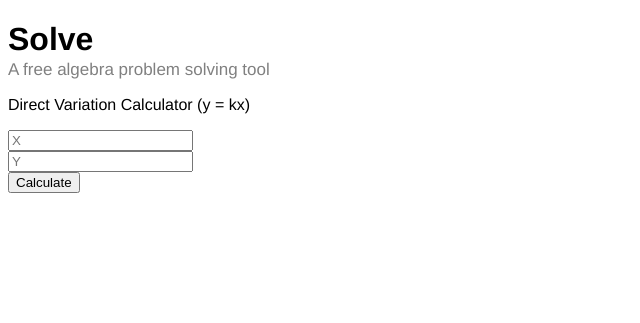
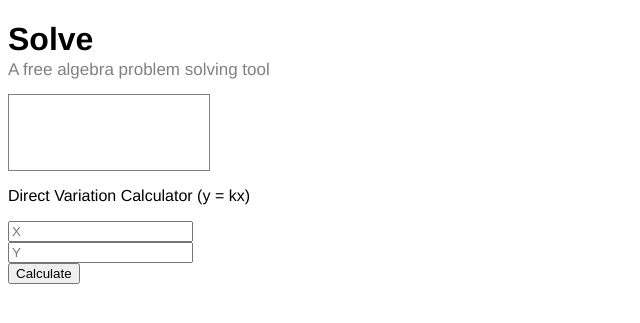
Before and after one commit to imryan/imryan.github.io, a Jekyll site: the page built from solve/index.html, in a window 1280 px wide. Shown: the top 323 px of the page, without its empty margins (0-640 px from the left). Built offline with Jekyll 4.4.1, drawn with Linux system fonts in a browser that asks for light colours; Markdown is read by kramdown in place of the engine named in the settings.

Commit message:
Added result box

```diff
--- a/solve/index.html
+++ b/solve/index.html
@@ -42,7 +42,7 @@ function solveVariation() {
 
 </script>
 
-<div id="dvResults"></div>
+<div id="dvResults" style="width:200px;height:75px;border:1px solid gray;"></div>
 
 <p>Direct Variation Calculator (y = kx)</p>
 	<input id="x-value" placeholder="X"/>
```
